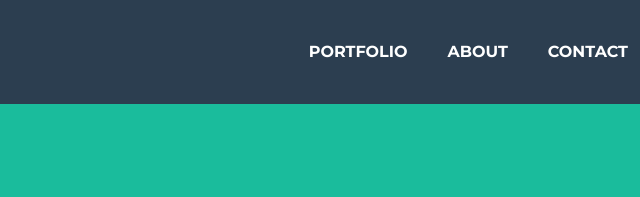
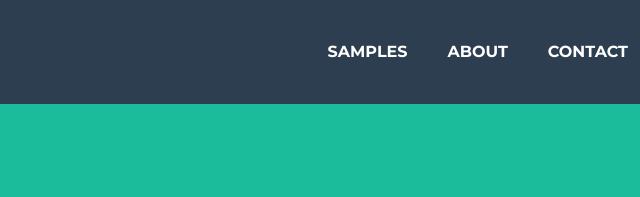
Before and after one commit to melau1010/writingportfolio, a website with bundled scripts: page index.html in a window 1280 px wide. Shown: the top 197 px of the page, 547-1187 px from the left. Built offline with nearby package versions, Linux system fonts and the light colour scheme; files whose address does not match are found by name.

Commit message:
Update index.html

```diff
--- a/index.html
+++ b/index.html
@@ -33,7 +33,7 @@
       <div class="collapse navbar-collapse" id="navbarResponsive">
         <ul class="navbar-nav ml-auto">
           <li class="nav-item mx-0 mx-lg-1">
-            <a class="nav-link py-3 px-0 px-lg-3 rounded js-scroll-trigger" href="#samples">Portfolio</a>
+            <a class="nav-link py-3 px-0 px-lg-3 rounded js-scroll-trigger" href="#Portfolio">Samples</a>
           </li>
           <li class="nav-item mx-0 mx-lg-1">
             <a class="nav-link py-3 px-0 px-lg-3 rounded js-scroll-trigger" href="#about">About</a>
```
